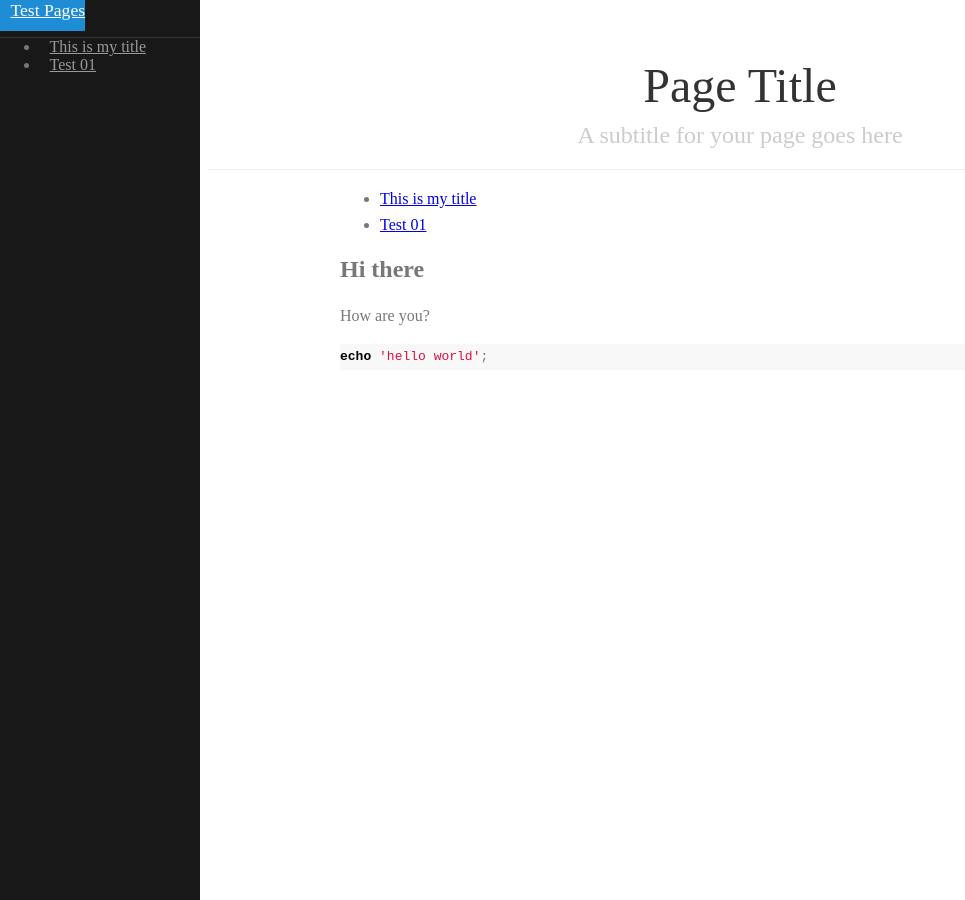
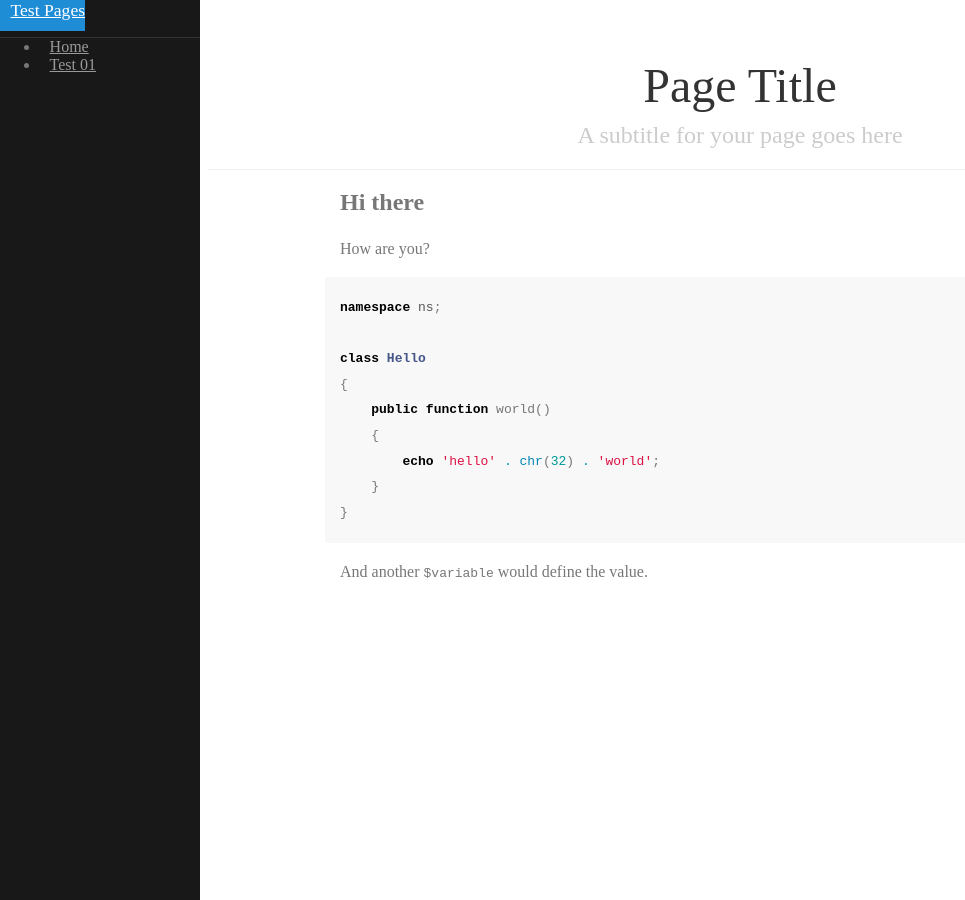
Before and after one commit to adriansuter/Test-Pages, a Jekyll site: the page built from index.md, in a window 1280 px wide. Shown: the whole page, without its empty margins (0-965 px from the left). Built offline with Jekyll 4.4.1, drawn with Linux system fonts in a browser that asks for light colours; our own code applies the rules of GitHub Pages for plain Markdown files.

Commit message:
Minor changes

````diff
--- a/_sass/base.scss
+++ b/_sass/base.scss
@@ -1,6 +1,16 @@
 @charset "utf-8";
 
 @import "rouge-github";
+
+div.highlighter-rouge {
+  margin-left: -15px;
+  margin-right: -15px;
+
+  > .highlight {
+    padding: 5px 15px;
+  }
+}
+
 
 $menu-width: 200px;
 
@@ -18,7 +28,6 @@ Add transition to containers so they can push in and out.
 .menu-link {
   transition: all 0.2s ease-out;
 }
-
 
 /*
 This is the parent `<div>` that contains the menu and the content area.
--- a/index.md
+++ b/index.md
@@ -1,19 +1,21 @@
 ---
-title: This is my title
+title: Home
 ---
-
-<ul>
-{% for page in site.html_pages %}
-  <li>
-    <a href="{{ page.url | absolute_url }}">{{ page.title }}</a>
-  </li>
-{% endfor %}
-</ul>
 
 ## Hi there
 
 How are you?
 
 ```php
-echo 'hello world';
+namespace ns;
+
+class Hello
+{
+    public function world()
+    {
+        echo 'hello' . chr(32) . 'world';
+    }
+}
 ```
+
+And another `$variable` would define the value.
````
Also changed, not shown: _config.yml (line endings or trailing spaces).
